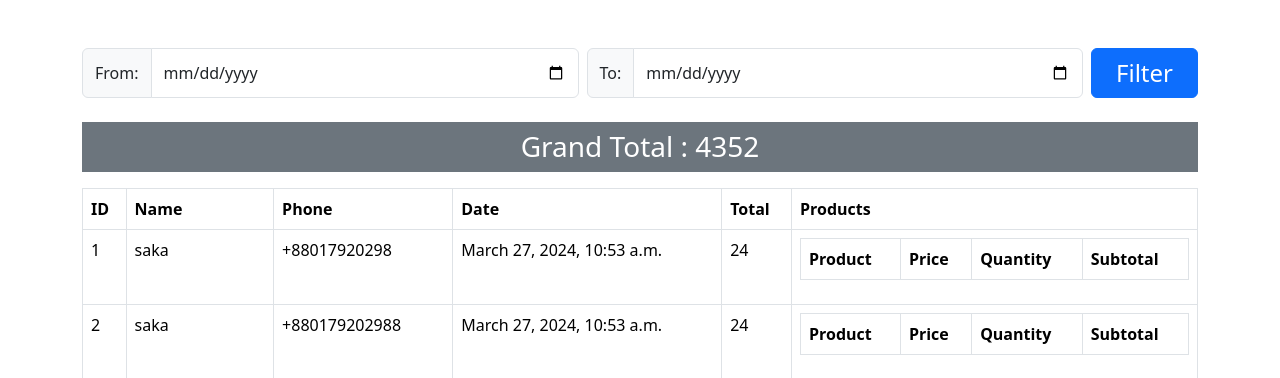
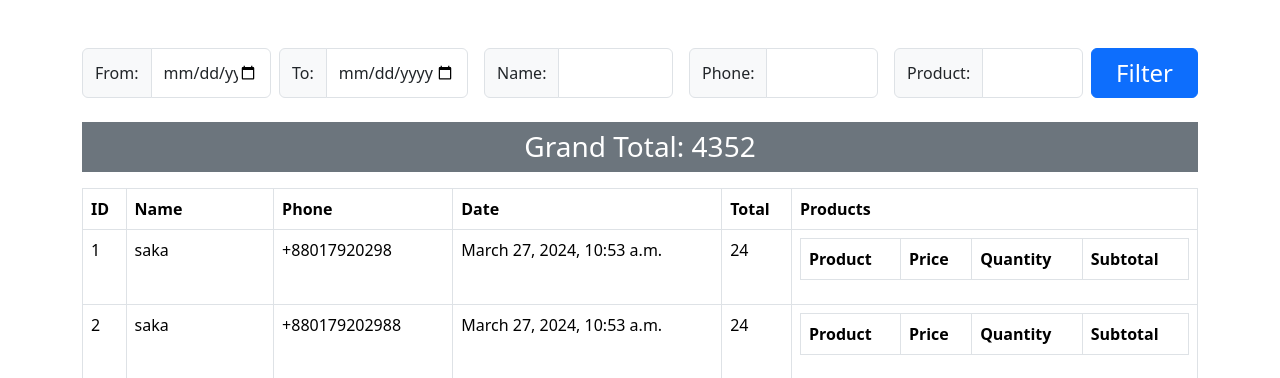
Before and after one commit to atiarrahaman/Sale-Management, a Django app: page /product/all_order/ in a window 1280 px wide. Shown: the part 56-434 px from the top of the page. Run offline with Django 5.2, Linux system fonts and the light colour scheme; data comes from the database, SQL or seed files in the repository; lists and menus that the app fills with data are empty; some libraries are stand-ins or nearby versions.

Commit message:
update order

```diff
--- a/product/templates/all_order.html
+++ b/product/templates/all_order.html
@@ -1,24 +1,36 @@
 {% extends 'base.html' %}
-{% block title %}Inventory{% endblock %}
+{% block title %}Orders{% endblock %}
 {% load crispy_forms_tags %}
 {% block content %}
 <div class="container">
-    <div id="inventoryData" class="mt-5">
+    <div id="orderData" class="mt-5">
         <form method="post" action="{% url 'all_order' %}" class="d-flex justify-content-center mb-4">
             {% csrf_token %}
             <div class="input-group">
                 <label for="start_date" class="input-group-text">From:</label>
-                <input type="date" class="form-control" id="start_date" name="start_date" />
+                <input type="date" class="form-control" id="start_date" name="start_date" value="{{ start_date }}" />
             </div>
             <div class="input-group mx-2">
                 <label for="end_date" class="input-group-text">To:</label>
-                <input type="date" class="form-control" id="end_date" name="end_date" />
+                <input type="date" class="form-control" id="end_date" name="end_date" value="{{ end_date }}" />
+            </div>
+            <div class="input-group mx-2">
+                <label for="name" class="input-group-text">Name:</label>
+                <input type="text" class="form-control" id="name" name="name" value="{{ name }}" />
+            </div>
+            <div class="input-group mx-2">
+                <label for="phone" class="input-group-text">Phone:</label>
+                <input type="text" class="form-control" id="phone" name="phone" value="{{ phone }}" />
+            </div>
+            <div class="input-group mx-2">
+                <label for="product_name" class="input-group-text">Product:</label>
+                <input type="text" class="form-control" id="product_name" name="product_name" value="{{ product_name }}" />
             </div>
             <div class="">
                 <button type="submit" class="btn btn-primary px-4 fs-4">Filter</button>
             </div>
         </form>
-        <h3 class="mb-3 bg-secondary text-white py-2 text-center">Grand Total : {{grand_total}}</h3>
+        <h3 class="mb-3 bg-secondary text-white py-2 text-center">Grand Total: {{ grand_total }}</h3>
         <table class="table table-bordered bold-table-border">
             <thead class="thead-dark">
                 <tr>
--- a/product/views.py
+++ b/product/views.py
@@ -17,7 +17,7 @@ from django.template.loader import render_to_string
 from .form import ProductForm
 from datetime import datetime
 from django.http import HttpResponseNotAllowed
-from django.db.models import Sum
+from django.db.models import Sum,Q
 
 class AddProductView(CreateView):
     template_name = 'add_product.html'
@@ -220,6 +220,7 @@ class OrderView(TemplateView):
         context['order_form'] = order_form
         return self.render_to_response(context)
 
+
 class AllOrderView(TemplateView):
     template_name = 'all_order.html'
 
@@ -237,17 +238,39 @@ class AllOrderView(TemplateView):
     def post(self, request, *args, **kwargs):
         start_date_str = request.POST.get('start_date')
         end_date_str = request.POST.get('end_date')
+        name = request.POST.get('name')
+        phone = request.POST.get('phone')
+        product_name = request.POST.get('product_name')
 
+        filters = Q()
         if start_date_str and end_date_str:
             start_date = datetime.strptime(start_date_str, '%Y-%m-%d').date()
             end_date = datetime.strptime(end_date_str, '%Y-%m-%d').date()
+            filters &= Q(created_at__date__gte=start_date,
+                         created_at__date__lte=end_date)
 
-            queryset = Order.objects.filter(
-                created_at__date__gte=start_date, created_at__date__lte=end_date)
-            grand_total = queryset.aggregate(total=Sum('total'))['total'] or 0
-            order_data = {order: OrderProduct.objects.filter(
-                order=order) for order in queryset}
-            context = {'order_data': order_data, 'grand_total': grand_total}
-            return render(request, self.template_name, context)
-        else:
-            return HttpResponseNotAllowed(['POST'])
+        if name:
+            filters &= Q(name__icontains=name)
+
+        if phone:
+            filters &= Q(phone__icontains=phone)
+
+        if product_name:
+            order_ids = OrderProduct.objects.filter(
+                product__name__icontains=product_name).values_list('order_id', flat=True)
+            filters &= Q(id__in=order_ids)
+
+        queryset = Order.objects.filter(filters)
+        grand_total = queryset.aggregate(total=Sum('total'))['total'] or 0
+        order_data = {order: OrderProduct.objects.filter(
+            order=order) for order in queryset}
+        context = {
+            'order_data': order_data,
+            'grand_total': grand_total,
+            'start_date': start_date_str,
+            'end_date': end_date_str,
+            'name': name,
+            'phone': phone,
+            'product_name': product_name,
+        }
+        return render(request, self.template_name, context)
```
